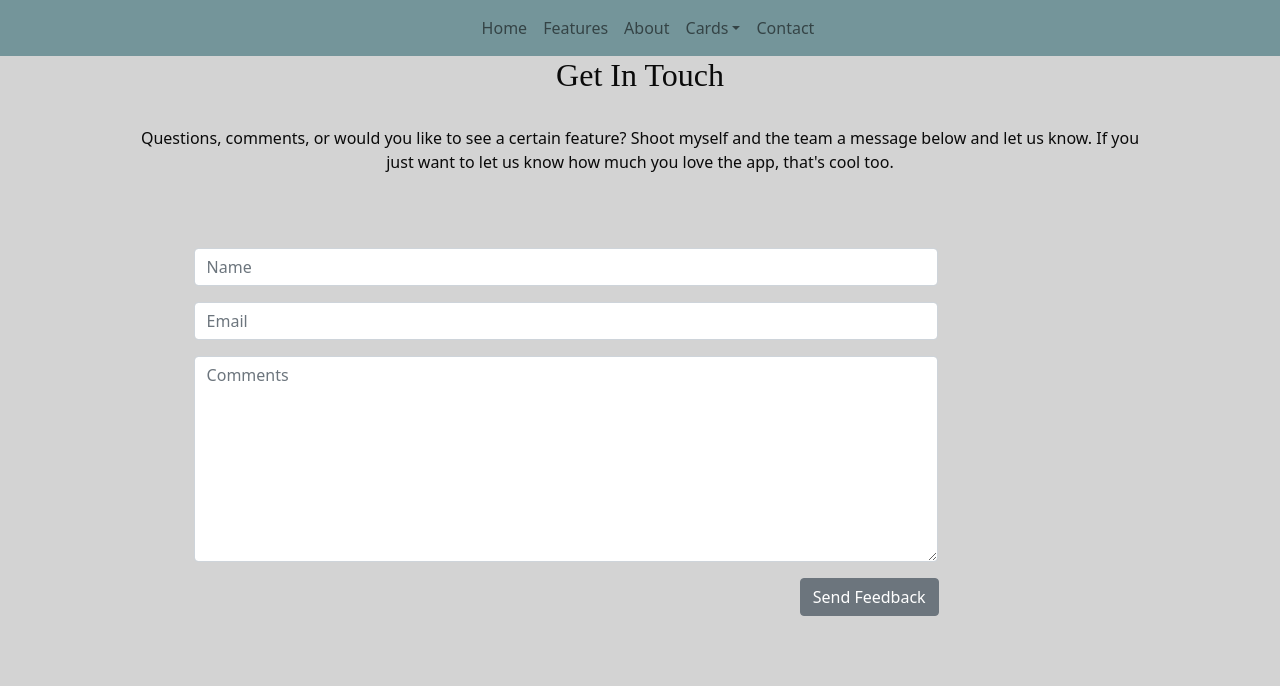
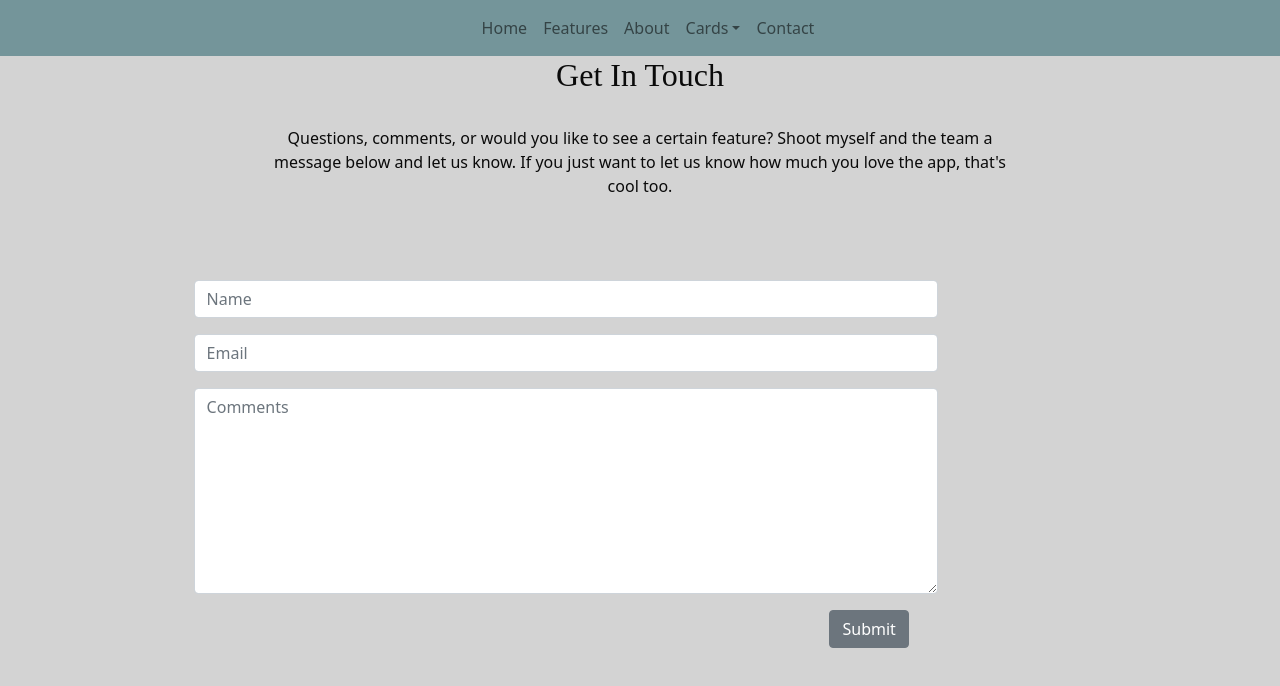
Before and after one commit to Friedhouse/react-pcard, a React (Create React App) app: page /contact in a window 1280 px wide. Shown: the top 686 px of the page. Built offline with nearby package versions, Linux system fonts and the light colour scheme.

Commit message:
adding form validation for contact email

```diff
--- a/src/App.css
+++ b/src/App.css
@@ -46,7 +46,7 @@ form {
 }
 .row-content {
   padding-top: 5%;
-  padding-bottom: 2px;
+  padding-bottom: 10px;
   color: rgb(10, 10, 10);
   align-items: center;
 }
--- a/src/Features/About.js
+++ b/src/Features/About.js
@@ -1,5 +1,6 @@
 import { Container, Row, Col } from 'reactstrap';
-import React from 'react'
+import React from 'react';
+import SurgicalHands from '../shared/images/surgical-hands.jpg';
 
 export default function About() {
   return (
@@ -13,7 +14,7 @@ export default function About() {
                     </p>
                 </Col>
                 <Col className='my-auto mx-auto'>
-                    <img className='medical-img' src='./shared/images/surgical-hands.png' width='100%' alt='Surgical instrument handling' />
+                    <div className='medical-img' src={SurgicalHands} alt='Surgical instrument handling' />
                 </Col>
             </Row>
         </Container>
--- a/src/Features/Comments.js
+++ b/src/Features/Comments.js
@@ -10,7 +10,7 @@ export default function Comments() {
                 <Col className='col-12'>
                     <h3>Get In Touch</h3>
                 </Col>
-                <Col className='col-11 mt-4 mx-auto'>
+                <Col className='col-8 mt-4 mx-auto'>
                 <p>Questions, comments, or would you like to see a certain feature? Shoot myself and the team a message below and let us know. If you just want to let us know how much you love the app, that's cool too.</p>
                 </Col>
             </Row>
--- a/src/components/ContactForm.js
+++ b/src/components/ContactForm.js
@@ -1,9 +1,23 @@
-import { Formik, Field, Form } from "formik";
+import { Formik, Field, Form, ErrorMessage } from "formik";
 import {Button, Col, FormGroup } from 'reactstrap';
-
 import React from 'react'
 
 export default function ContactForm() {
+
+    const handleSubmit = (values, {resetForm}) => {
+        console.log('form-values:', values);
+        console.log('in JSON format:', JSON.stringify(values));
+        resetForm();
+    }
+
+    const validateEmail = (values) => {
+        const errors = {};
+        if (!values.email.includes('@')) {
+            errors.email = 'Email should contain an @ symbol'
+        }
+        return errors;
+    }
+
   return (
     <div>
         <Formik
@@ -12,6 +26,8 @@ export default function ContactForm() {
                 Email: '',
                 Comments: ''
             }}
+            onSubmit={handleSubmit}
+            validate={validateEmail}
         >
             <Form className='row-content'>
                 <FormGroup>
@@ -30,6 +46,9 @@ export default function ContactForm() {
                             name='Email'
                             placeholder='Email'
                         />
+                        <ErrorMessage name='email'>
+                            {(msg) => <p className='text-danger'>{msg}</p>}
+                        </ErrorMessage>
                     </Col>
                 </FormGroup>
                 <FormGroup>
@@ -46,7 +65,7 @@ export default function ContactForm() {
                 <FormGroup row>
                     <Col md={{ size: 10, offset: 4}}>
                     <Button className='primary' type='submit'>
-                        Send Feedback
+                        Submit
                     </Button>
                     </Col>
                 </FormGroup>
```
Lines whose indentation alone changed are shown as unchanged.
